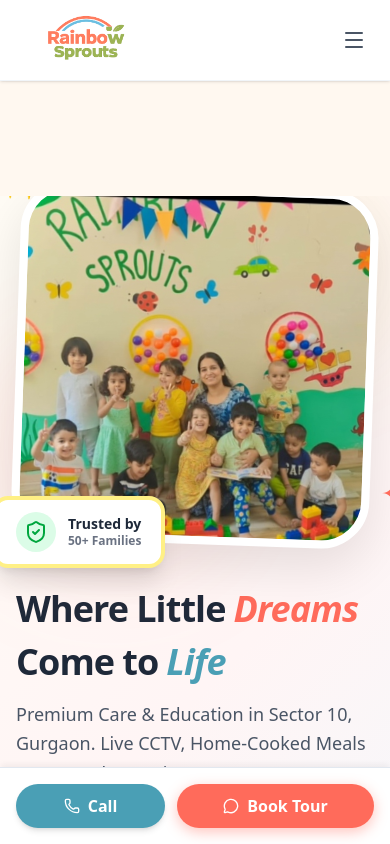
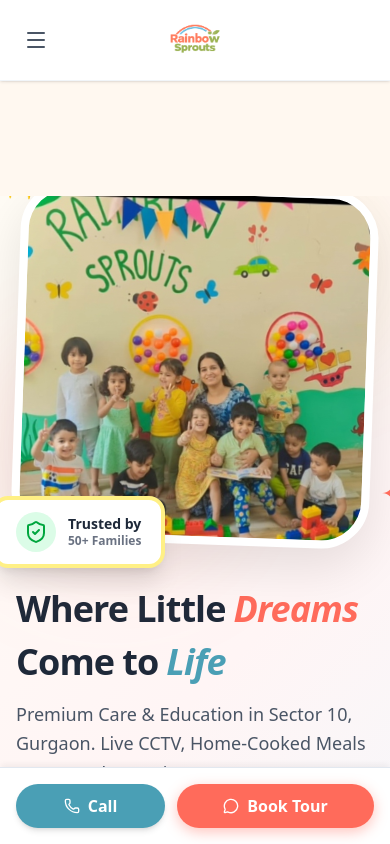
Before and after one commit to dsharma1984/rainbow-sprouts-daycare, a Next.js app: page / in a window 390 px wide. Shown: the top 844 px of the page. Built offline with nearby package versions, Linux system fonts and the light colour scheme.

Commit message:
Mobile Logo Optimization: Centered and Enlarged

```diff
--- a/src/components/layout/Navbar.tsx
+++ b/src/components/layout/Navbar.tsx
@@ -23,11 +23,11 @@
             <header className="fixed top-0 left-0 w-full z-40 bg-white border-b border-slate-100 shadow-sm">
                 <div className="container mx-auto px-4 h-20 flex items-center justify-between">
                     {/* Logo */}
-                    <Link href="/" className="flex items-center gap-2">
+                    <Link href="/" className="flex items-center gap-2 mx-auto md:mx-0">
                         <img
                             src="/images/logo-full.png"
                             alt="Rainbow Sprouts"
-                            className="h-auto w-[140px] md:w-[200px] object-contain mix-blend-multiply"
+                            className="h-10 md:h-auto w-auto md:w-[200px] object-contain mix-blend-multiply scale-150 md:scale-100"
                         />
                     </Link>
 
@@ -51,7 +51,7 @@
 
                     {/* Mobile Menu Toggle */}
                     <button
-                        className="md:hidden p-2 text-gray-600"
+                        className="md:hidden absolute left-4 p-2 text-gray-600"
                         onClick={() => setIsMenuOpen(!isMenuOpen)}
                     >
                         {isMenuOpen ? <X /> : <Menu />}
```
